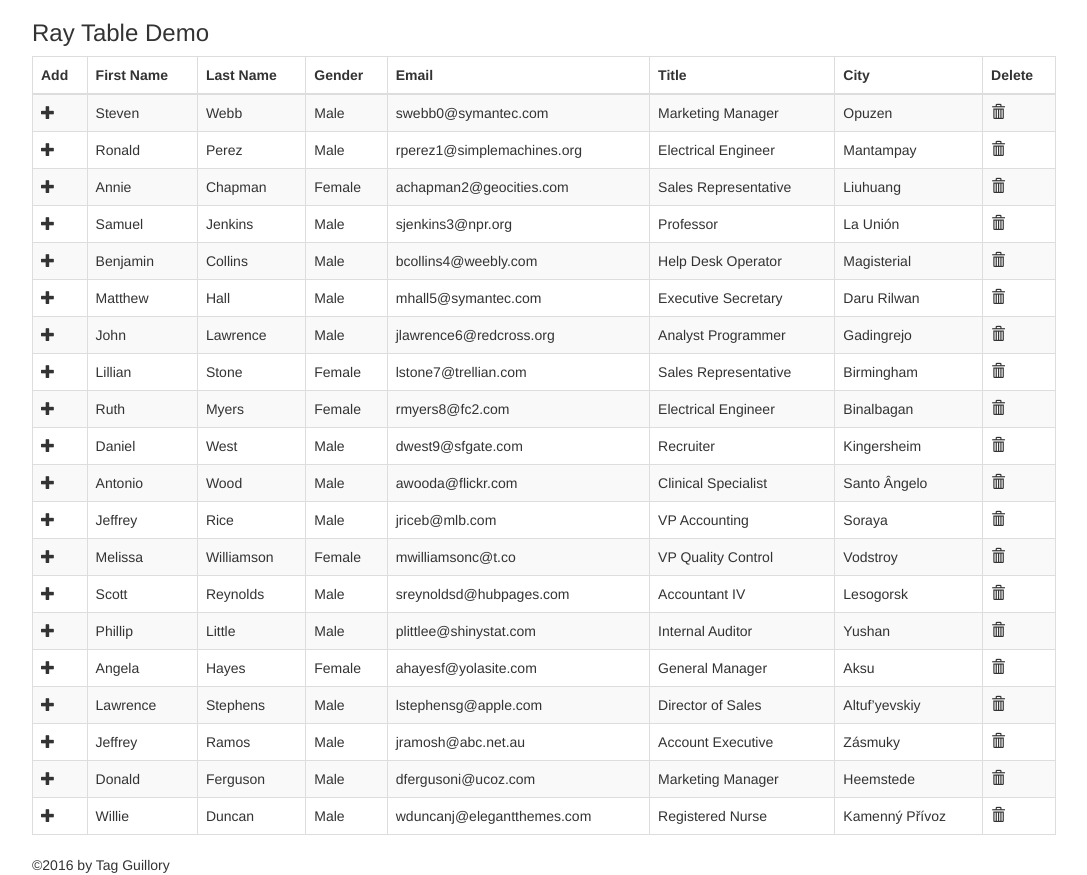
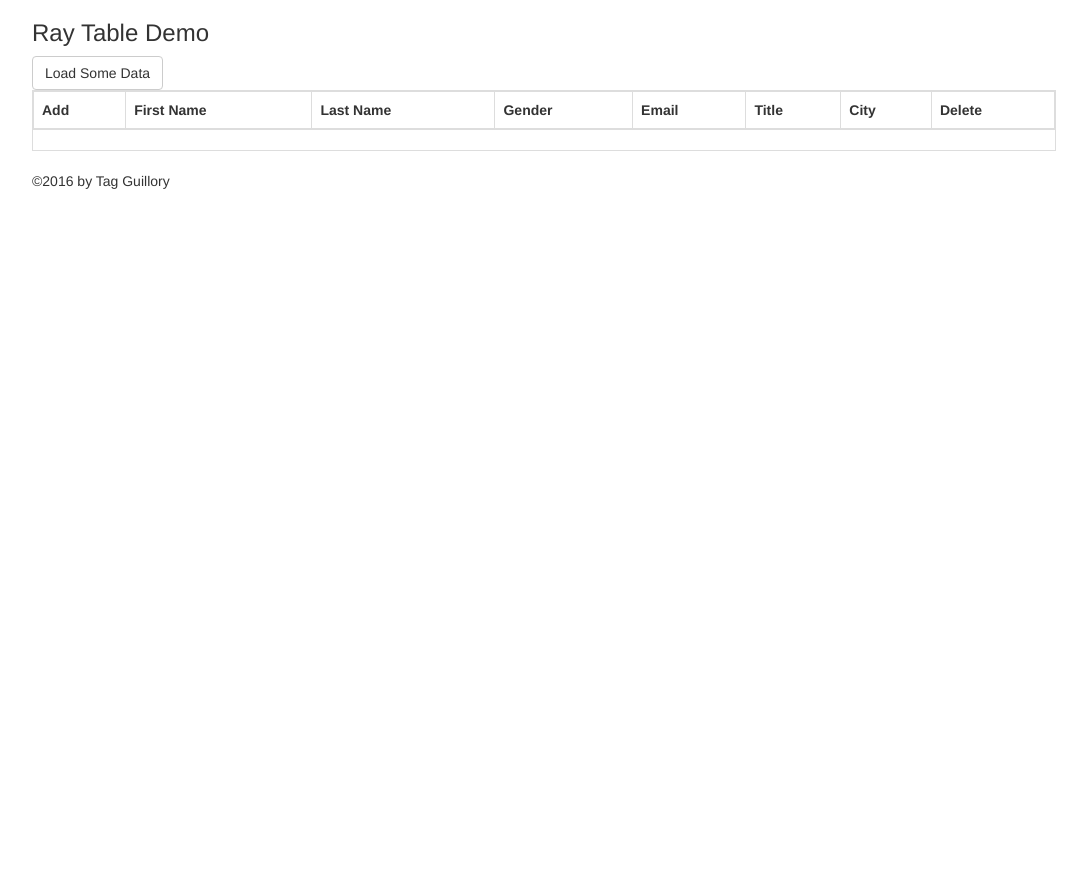
Before and after one commit to GrumpyCockatiel/raytools, a plain HTML site: page index.html in a window 1280 px wide. Shown: the whole page, without its empty margins (96-1183 px from the left). After the commit the page ends 800 px from the top, so only its background shows below. Drawn offline with nearby package versions, Linux system fonts and the light colour scheme.

Commit message:
Started Paging

```diff
--- a/index.html
+++ b/index.html
@@ -11,10 +11,12 @@
     <script src="data.js"></script>
     <script type="text/javascript">
 
+        var dataTable = null;
+
         jQuery(document).ready(function () {
 
-            jQuery("#dataTable").raytable({
-                datasource: { data: myData, keyfield: 'id' }, columns: [
+            dataTable = jQuery("#dataTable").raytable({
+                datasource: { data: [], keyfield: 'id' }, columns: [
                     { title: "Add", icons: [{ glyph: "glyphicon-plus", handler: "someAction", data:"id" }], },
                     { field: "firstName", title: "First Name" },
                     { field: "lastName", title: "Last Name" },
@@ -22,12 +24,17 @@
                     { field: "email", title: "Email" },
                     { field: "title", title: "Title" },
                     { field: "city", title: "City" },
-                    { title: "Delete", icons: [{ glyph: "glyphicon-trash", handler: "someAction", data: "id" }], }
-                ]
+                    { title: "Delete", icons: [{ glyph: "glyphicon-trash", handler: "someAction", data: "id" }] }
+                ],
+                pagesize: 10
             });
 
             jQuery(".glyphicon").css('cursor', 'pointer');
         });
+
+        function doLoad(sender) {
+            dataTable.data(myData,'id');
+        }
 
         function someAction(sender)
         {
@@ -42,7 +49,8 @@
 <body>
     <div style="margin:auto; width:80%">
         <h3>Ray Table Demo</h3>
-        <table id="dataTable" class="table table-striped table-bordered" cellspacing="0" width="80%">
+        <div><input type="button" onclick="doLoad(this)" value="Load Some Data" class="btn btn-default" /></div>
+        <div id="dataTable" class="table table-striped table-bordered" cellspacing="0" width="80%">
             <!--<thead>
                 <tr>
                     <th data-ray-field="firstName">First Name</th>
@@ -53,7 +61,7 @@
                     <th data-ray-field="city">City</th>
                 </tr>
             </thead>-->
-        </table>
+        </div>
         <div>&copy;2016 by Tag Guillory</div>
     </div>
 </body>
--- a/raydreams.js
+++ b/raydreams.js
@@ -7,61 +7,44 @@
 
 (function ($) {
 
-	var headers = []; //column definitions
+	// object that holds all the settings and properties
+	var base = {
+		datasource: { data: [], keyfield: null },
+		headers: [], //column definitions
+		pageSize : 25,
+		parentElem: null,
+		data : loadData
+	};
 
-	$.fn.raytable = function (options)
-	{
-		// remove all records from teh table
-		$(this).find("tbody > tr").remove();
+	// iterates the data and fills in the table body
+	function loadData(data, keyField) {
 
-		// get the input options
-		var data = options.datasource.data;
-		var keyField = options.datasource.keyfield;
+		// remove all data records from teh table
+		base.parentElem.find("tbody > tr").remove();
 
-		// use the options def for columns first
-		if (options.columns != null && options.columns.length > 0 ) {
-			headers = options.columns;
-
-			var ths = '';
-			jQuery.each(headers, function (idx, h) { ths += '<th>' + h.title + '</th>' });
-			$(this).append('<thead><tr>' + ths + '</tr></thead>');
-		}
-		else // use the table headers
-		{
-			var ths = $(this).find('thead tr').children();
-
-			// create header objects based on the html tags
-			for (var j = 0; j < ths.length; ++j) {
-
-				// find the data-ray-field attr
-				var field = $(ths[j]).data('ray-field');
-				var title = $(ths[j]).text();
-				headers.push({field:field, title:title});
-			}
-		}
+		var rowNum = 1;
 
 		// foreach record of data
-		for (var i = 0; i < data.length; i++)
+		for (var i = 0; rowNum < base.pageSize && i < data.length; i++)
 		{
+			// start a new row
 			var newRow = "<tr";
 			if (keyField != null)
 				newRow += " data-ray-key='" + data[i][keyField] + "'";
 			newRow += ">";
 
 			// foreach column in the table fetch the data
-			for (var j = 0; j < headers.length; ++j)
-			{
+			for (var j = 0; j < base.headers.length; ++j) {
 				// find the data-ray-field attr
-				var fieldName = headers[j].field;
+				var fieldName = base.headers[j].field;
 
 				// start the td text
 				var cell = '';
 
-				if (headers[j].icons != null && headers[j].icons.length > 0)
-				{
-					jQuery.each(headers[j].icons, function (idx, ic) {
+				if (base.headers[j].icons != null && base.headers[j].icons.length > 0) {
+					jQuery.each(base.headers[j].icons, function (idx, ic) {
 						cell += "<span class='glyphicon " + ic.glyph + "' aria-hidden='true'";
-						if ( ic.handler != null )
+						if (ic.handler != null)
 							cell += " onclick='" + ic.handler + "(this)'";
 						if (ic.data != null)
 							cell += " data='" + data[i][ic.data] + "'";
@@ -82,8 +65,73 @@
 
 			newRow += "</tr>"
 
-			$(this).append(newRow);
+			$(base.parentElem).find('table > tbody').append(newRow);
+
+			++rowNum;
 		}
+
 	};
 
+	// sets all the options
+	$.fn.raytable = function (options)
+	{
+		// remember the base element
+		base.parentElem = $(this);
+
+		// test the root tag is either div or table, we want to put a div around a table
+		if (base.parentElem.prop("tagName").toLowerCase() != 'div')
+		{
+			alert('Parent element must be a div tag!');
+			return;
+		}
+
+		// if there are no options, then don't change anything, else merge existing options for the same instance
+
+		// get the input options
+		base.datasource.data = options.datasource.data;
+		base.datasource.keyfield = options.datasource.keyfield;
+		if ( options.pagesize != null && options.pagesize > 0 )
+			base.pageSize = options.pagesize;
+
+		// set the headers
+		if (options.columns != null && options.columns.length > 0 ) {
+			base.headers = options.columns;
+		}
+		else // use the table headers
+		{
+			var ths = base.parentElem.find('thead tr').children();
+
+			// create header objects based on the html tags
+			for (var j = 0; j < ths.length; ++j) {
+
+				// find the data-ray-field attr
+				var field = $(ths[j]).data('ray-field');
+				var title = $(ths[j]).text();
+				base.headers.push({field:field, title:title});
+			}
+		}
+
+		// render header
+		renderTable();
+
+		// if data has been specified, then go ahead an load it
+		loadData(base.datasource.data, base.datasource.keyfield);
+
+		return base;
+	};
+
+	//
+	function renderTable()
+	{
+		var skel = '<table class="table table-striped table-bordered">';
+
+		var ths = '';
+		jQuery.each(base.headers, function (idx, h) { ths += '<th>' + h.title + '</th>' });
+		skel += '<thead><tr>' + ths + '</tr></thead>';
+
+		skel += '<tbody></tbody></table>';
+
+		base.parentElem.append(skel);
+	}
+
 }(jQuery));
```
Also changed, not shown: 1 other file.
